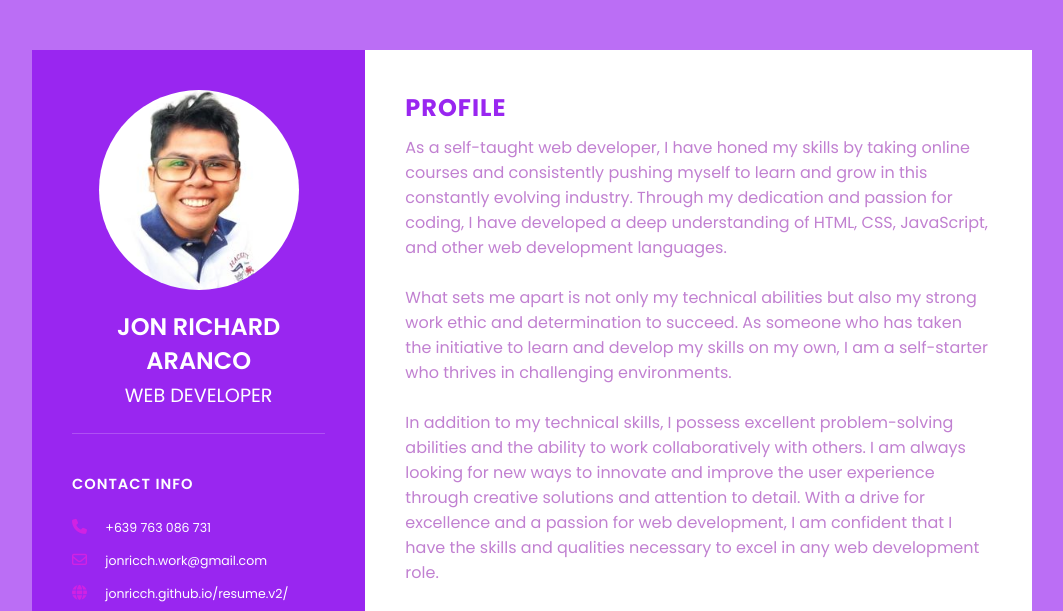
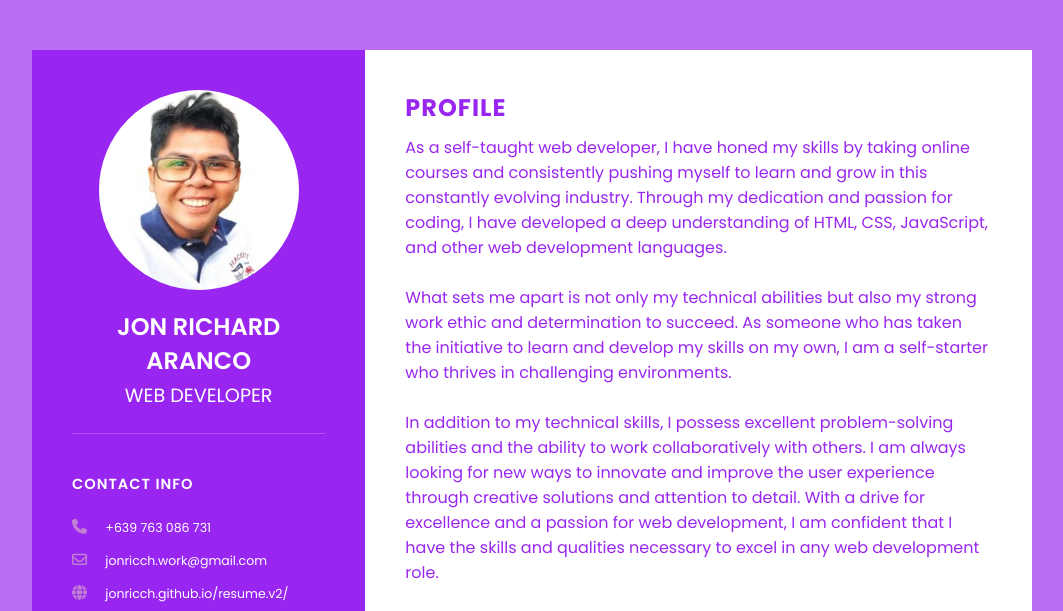
Before and after one commit to jonricch/Aranco-CV, a plain HTML site: page index.html in a window 1280 px wide. Shown: the top 611 px of the page, without its empty margins (108-1171 px from the left). Drawn offline with Linux system fonts and the light colour scheme.

Commit message:
added some changes

```diff
--- a/style.css
+++ b/style.css
@@ -107,7 +107,7 @@ body {
   display: inline-block;
   width: 30px;
   font-size: 15px;
-  color: #d122e3;
+  color: #c180d1;
 }
 
 .contactinfo ul li span {
@@ -166,7 +166,7 @@ body {
 }
 
 p {
-  color: #c180d1;
+  color: #9926f0;
 }
 
 .about .box {
```
